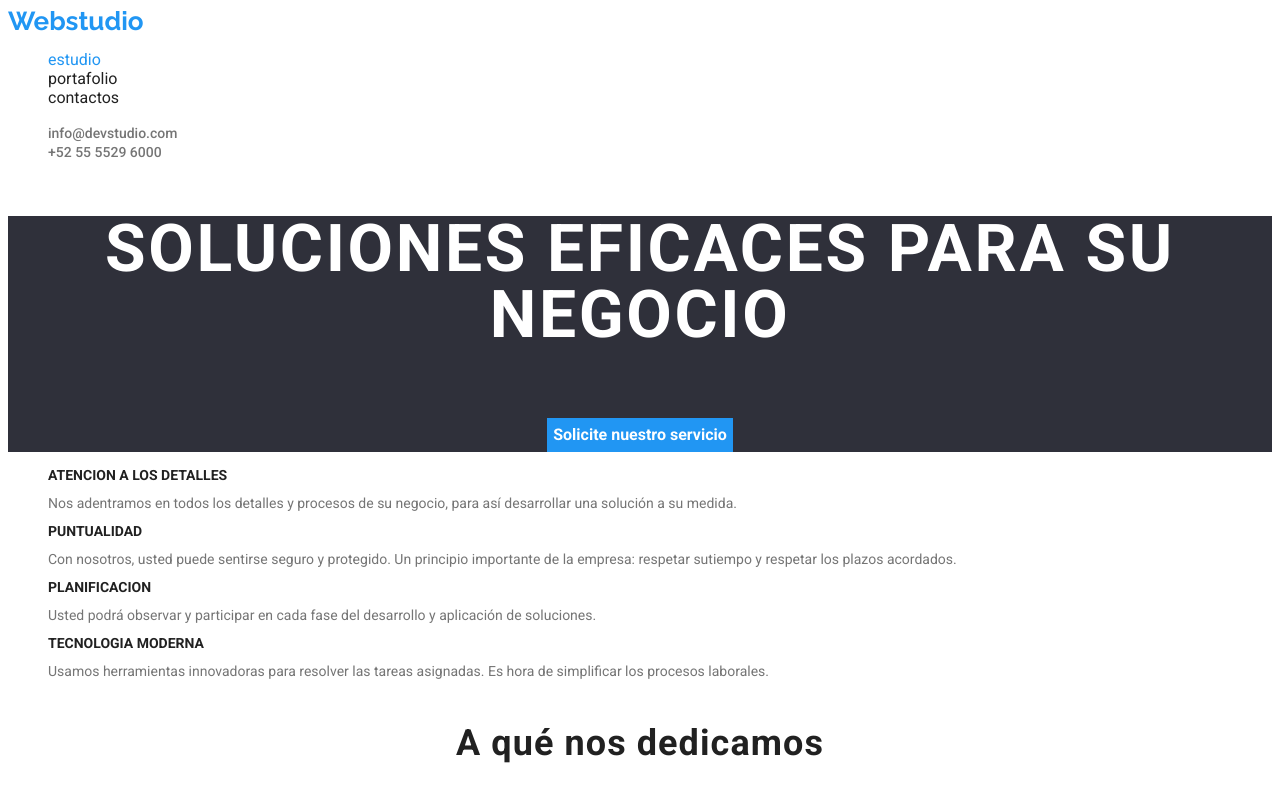
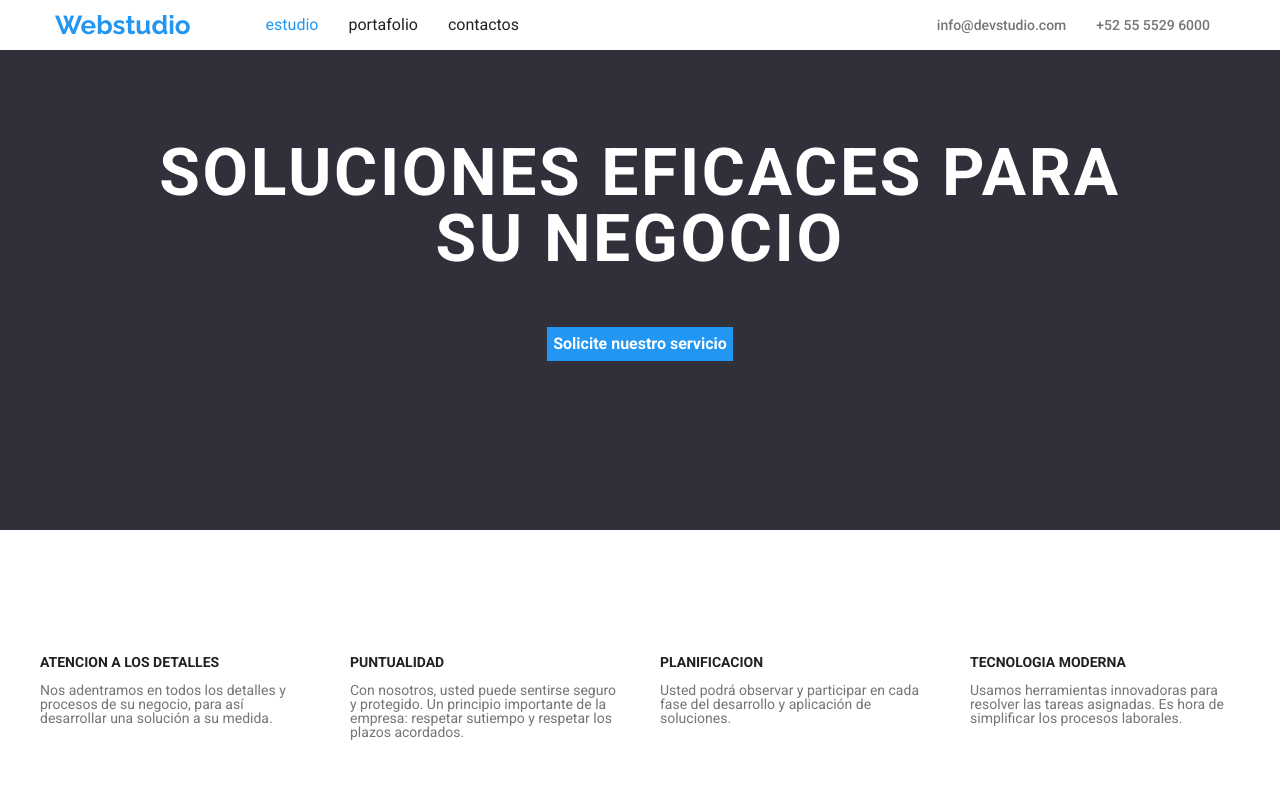
Before and after one commit to juan9129/goit-markup-hw-03, a plain HTML site: page index.html in a window 1280 px wide. Shown: the top 800 px of the page. Drawn offline with nearby package versions, Linux system fonts and the light colour scheme.

Commit message:
index-sin-footer-avance

```diff
--- a/css/styles.css
+++ b/css/styles.css
@@ -17,6 +17,22 @@ a {
 ul {
   list-style-type: none;
 }
+
+h1,
+h2,
+h2 {
+  margin-top: 0%;
+}
+.container {
+  width: 1200px;
+  padding-left: 15px;
+  padding-right: 15px;
+  margin: auto;
+}
+
+.padding-section {
+  padding: 95px 0px 0px 0px;
+}
 /* header-section- */
 /* webstudio */
 .web-studio {
@@ -32,6 +48,12 @@ ul {
   color: var(--brand-color);
 }
 /* header-nav-elemnts */
+
+.header-container {
+  display: flex;
+  align-items: center;
+  justify-content: space-between;
+}
 .header-element {
   color: #212121;
   font-family: var(--main-font);
@@ -57,6 +79,32 @@ ul {
 .header-contact:hover {
   color: var(--brand-color);
 }
+.header-letf-container {
+  display: flex;
+  align-items: center;
+  justify-content: space-between;
+}
+.nav-list {
+  display: flex;
+  padding: auto;
+  margin-left: 20px;
+}
+.nav-item-menu {
+  padding: 0 15px;
+}
+.header-right-container {
+  display: flex;
+  align-items: center;
+  justify-content: space-between;
+}
+.info-list {
+  display: flex;
+  padding: auto;
+  margin-left: 19px;
+}
+.info-item-list {
+  padding: 0 15px;
+}
 /* seccion#1 "soluciones eficacez para su negocio */
 .effective-solutions {
   background-color: var(--background-color);
@@ -69,7 +117,16 @@ ul {
   text-align: center;
   letter-spacing: 0.06em;
   text-transform: uppercase;
+  display: flex;
+  flex-direction: column;
+  justify-content: center;
+  align-items: center;
+  text-align: center;
+  height: 60vh;
+  padding-top: 200px;
+  padding-bottom: 280px;
 }
+
 /* seccion-2 */
 .section-2-titles {
   font-family: var(--main-font);
@@ -86,6 +143,18 @@ ul {
   line-height: 1;
   color: #757575;
 }
+
+.paragraphs-section-2-container {
+  display: flex;
+  gap: 1rem;
+  justify-content: space-between;
+  padding: 0;
+}
+
+.paragraph-section-2-list {
+  width: 270px;
+  height: 96px;
+}
 /* section-titles */
 .section-titles {
   font-family: var(--main-font);
@@ -97,8 +166,16 @@ ul {
   letter-spacing: 0.03em;
   color: #212121;
 }
-/* section-4
- */
+/* section-3 */
+
+.section-3-container-list {
+  display: flex;
+  flex-direction: row;
+  justify-content: space-around;
+  padding: 0;
+  margin: auto;
+}
+/* section-4 */
 
 .our-team-members {
   background-color: #f5f4fa;
@@ -110,6 +187,7 @@ ul {
   font-size: 16px;
   line-height: 1;
   color: #212121;
+  text-align: center;
 }
 
 .jobs-members {
@@ -119,6 +197,14 @@ ul {
   font-size: 16px;
   line-height: 1;
   color: #757575;
+  text-align: center;
+}
+.our-team-members-list-container {
+  display: flex;
+  flex-direction: row;
+  justify-content: space-around;
+  padding: 0;
+  margin: auto;
 }
 /* portafolio-pagina2*/
 .briefcase-titles {
@@ -186,6 +272,7 @@ ul {
 /* footer-section */
 .footer {
   background-color: var(--background-color);
+  margin-top: 95px;
 }
 /* footer-elements */
 .footer-elements {
--- a/index.html
+++ b/index.html
@@ -5,6 +5,10 @@
     <meta http-equiv="X-UA-Compatible" content="IE=edge" />
     <meta name="viewport" content="width=device-width, initial-scale=1.0" />
     <title>webstudio</title>
+    <link
+      rel="stylesheet"
+      href="https://cdnjs.cloudflare.com/ajax/libs/modern-normalize/1.0.0/modern-normalize.min.css"
+    />
     <link rel="stylesheet" href="css/styles.css" />
     <link
       href="https://fonts.googleapis.com/css2?family=Raleway:wght@700&family=Roboto:wght@400;500;700;900&display=swap"
@@ -13,51 +17,60 @@
   </head>
   <body>
     <!-- header-html -->
-    <header>
+    <header class="container header-container">
+      <div class="header-letf-container">
         <a href="index.html" class="web-studio"> Webstudio</a>
         <nav>
-        <ul>
-          <li>
+          <ul class="nav-list">
+            <li class="nav-item-menu">
               <a href="./index.html" class="header-element current">estudio</a>
             </li>
-          <li>
+            <li class="nav-item-menu">
               <a href="./portafolio.html" class="header-element">portafolio</a>
             </li>
-          <li><a href="#contactos" class="header-element">contactos</a></li>
+            <li class="nav-item-menu">
+              <a href="#contactos" class="header-element">contactos</a>
+            </li>
           </ul>
         </nav>
-      <ul>
-        <li>
+      </div>
+      <div class="header-right-container">
+        <ul class="info-list">
+          <li class="info-item-list">
             <a href="mail:info@devstudio.com" class="header-contact"
               >info@devstudio.com</a
             >
           </li>
-        <li>
+          <li class="info-item-list">
             <a href="tel:+52-55-5529-6000" class="header-contact"
               >+52 55 5529 6000</a
             >
           </li>
         </ul>
+      </div>
     </header>
     <main>
       <!-- section-1 -->
-      <section class="effective-solutions">
-        <h1>SOLUCIONES EFICACES PARA SU NEGOCIO</h1>
+      <section class="effective-solutions padding-section">
+        <h1>
+          SOLUCIONES EFICACES PARA <br />
+          SU NEGOCIO
+        </h1>
         <button type="button" class="button-effective-solutions">
           Solicite nuestro servicio
         </button>
       </section>
       <!-- section-2 -->
-      <section id="estudio">
-        <ul>
-          <li>
+      <section id="estudio" class="container padding-section">
+        <ul class="paragraphs-section-2-container">
+          <li class="paragraph-section-2-list">
             <h3 class="section-2-titles">ATENCION A LOS DETALLES</h3>
             <p class="section-2-paragraphs">
               Nos adentramos en todos los detalles y procesos de su negocio,
               para así desarrollar una solución a su medida.
             </p>
           </li>
-          <li>
+          <li class="paragraph-section-2-list">
             <h3 class="section-2-titles">PUNTUALIDAD</h3>
             <p class="section-2-paragraphs">
               Con nosotros, usted puede sentirse seguro y protegido. Un
@@ -65,14 +78,14 @@
               los plazos acordados.
             </p>
           </li>
-          <li>
+          <li class="paragraph-section-2-list">
             <h3 class="section-2-titles">PLANIFICACION</h3>
             <p class="section-2-paragraphs">
               Usted podrá observar y participar en cada fase del desarrollo y
               aplicación de soluciones.
             </p>
           </li>
-          <li>
+          <li class="paragraph-section-2-list">
             <h3 class="section-2-titles">TECNOLOGIA MODERNA</h3>
             <p class="section-2-paragraphs">
               Usamos herramientas innovadoras para resolver las tareas
@@ -82,9 +95,9 @@
         </ul>
       </section>
       <!-- section-3 -->
-      <section>
+      <section class="container padding-section">
         <h2 class="section-titles">A qué nos dedicamos</h2>
-        <ul>
+        <ul class="section-3-container-list">
           <li>
             <img
               src="images/imagen-1.jpg"
@@ -105,9 +118,9 @@
         </ul>
       </section>
       <!-- section-4 -->
-      <section class="our-team-members">
+      <section class="our-team-members container padding-section">
         <h2 class="section-titles">Nuestro Equipo</h2>
-        <ul>
+        <ul class="our-team-members-list-container">
           <li>
             <img
               src="images/imagen-3.jpg"
```
Also changed, not shown: portafolio.html (+6 -2 lines), 1 other file. Lines whose indentation alone changed are shown as unchanged.
